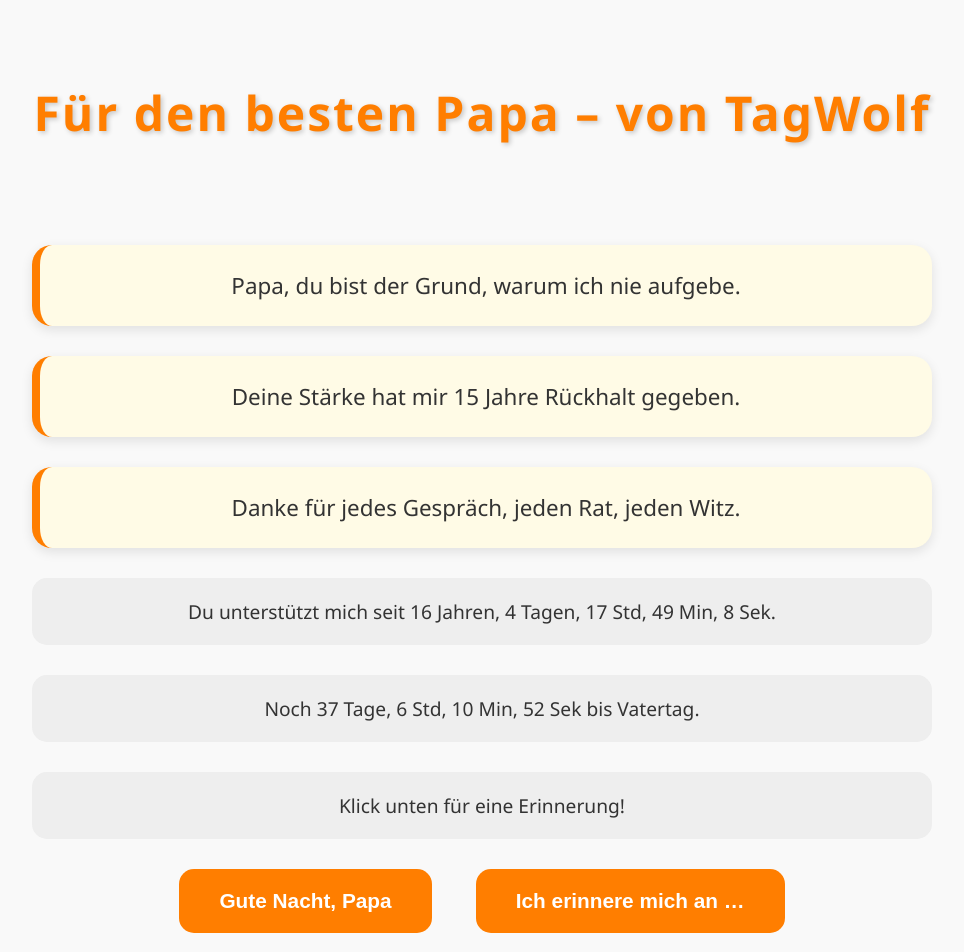
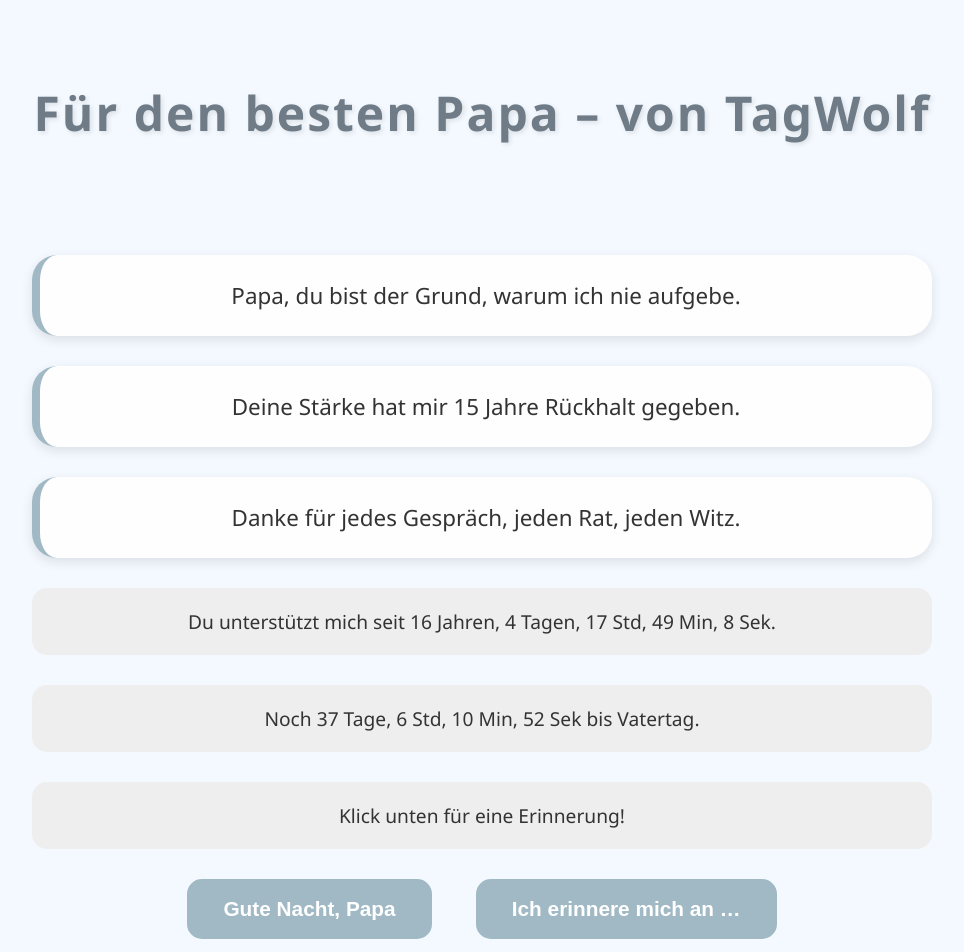
Before and after one commit to Tagwolf/NightwolfLG, a plain HTML site: page index.html in a window 1280 px wide. Shown: the top 952 px of the page, without its empty margins (158-1122 px from the left). Drawn offline with Linux system fonts and the light colour scheme.

Commit message:
Aktualisieren von index.html
Auto 😅

```diff
--- a/index.html
+++ b/index.html
@@ -8,7 +8,7 @@
       margin: 0;
       padding: 0;
       font-family: 'Segoe UI', sans-serif;
-      background: #f9f9f9;
+      background: #f4f9ff; /* Sanftes Blau */
       color: #333;
       transition: background 1s, color 1s;
       overflow-x: hidden;
@@ -16,12 +16,12 @@
 
     header {
       text-align: center;
-      padding: 80px 20px 30px;
+      padding: 80px 20px 40px;
       font-size: 3rem;
       font-weight: bold;
-      color: #ff7e00;
+      color: #6f7c87; /* Freundliches Grau-Blau */
       letter-spacing: 2px;
-      text-shadow: 2px 2px 5px rgba(0, 0, 0, 0.2);
+      text-shadow: 2px 2px 5px rgba(0, 0, 0, 0.1);
     }
 
     .container {
@@ -34,9 +34,9 @@
     .feature {
       margin: 30px 0;
       padding: 25px;
-      background: #fffbe6;
-      border-left: 8px solid #ff7e00;
-      border-radius: 20px;
+      background: #fefefe; /* Helles Creme */
+      border-left: 8px solid #a0b9c5; /* Sanftes Blau */
+      border-radius: 25px;
       box-shadow: 0 4px 12px rgba(0,0,0,0.1);
       font-size: 1.4rem;
       transition: transform 0.3s ease, box-shadow 0.3s;
@@ -44,14 +44,14 @@
 
     .feature:hover {
       transform: translateX(10px);
-      box-shadow: 0 8px 20px rgba(0,0,0,0.2);
+      box-shadow: 0 8px 20px rgba(0,0,0,0.15);
     }
 
     .button {
       display: inline-block;
-      padding: 20px 40px;
+      padding: 18px 36px;
       margin: 30px 20px;
-      background: #ff7e00;
+      background: #a0b9c5; /* Sanftes Blau */
       color: white;
       font-weight: bold;
       font-size: 1.3rem;
@@ -62,7 +62,7 @@
     }
 
     .button:hover {
-      background: #ff9933;
+      background: #8cacc9;
       transform: scale(1.05);
     }
 
@@ -76,7 +76,7 @@
 
     .ticker {
       margin-top: 50px;
-      background: #ff7e00;
+      background: #a0b9c5; /* Sanftes Blau */
       color: white;
       padding: 15px;
       font-size: 1.5rem;
```
